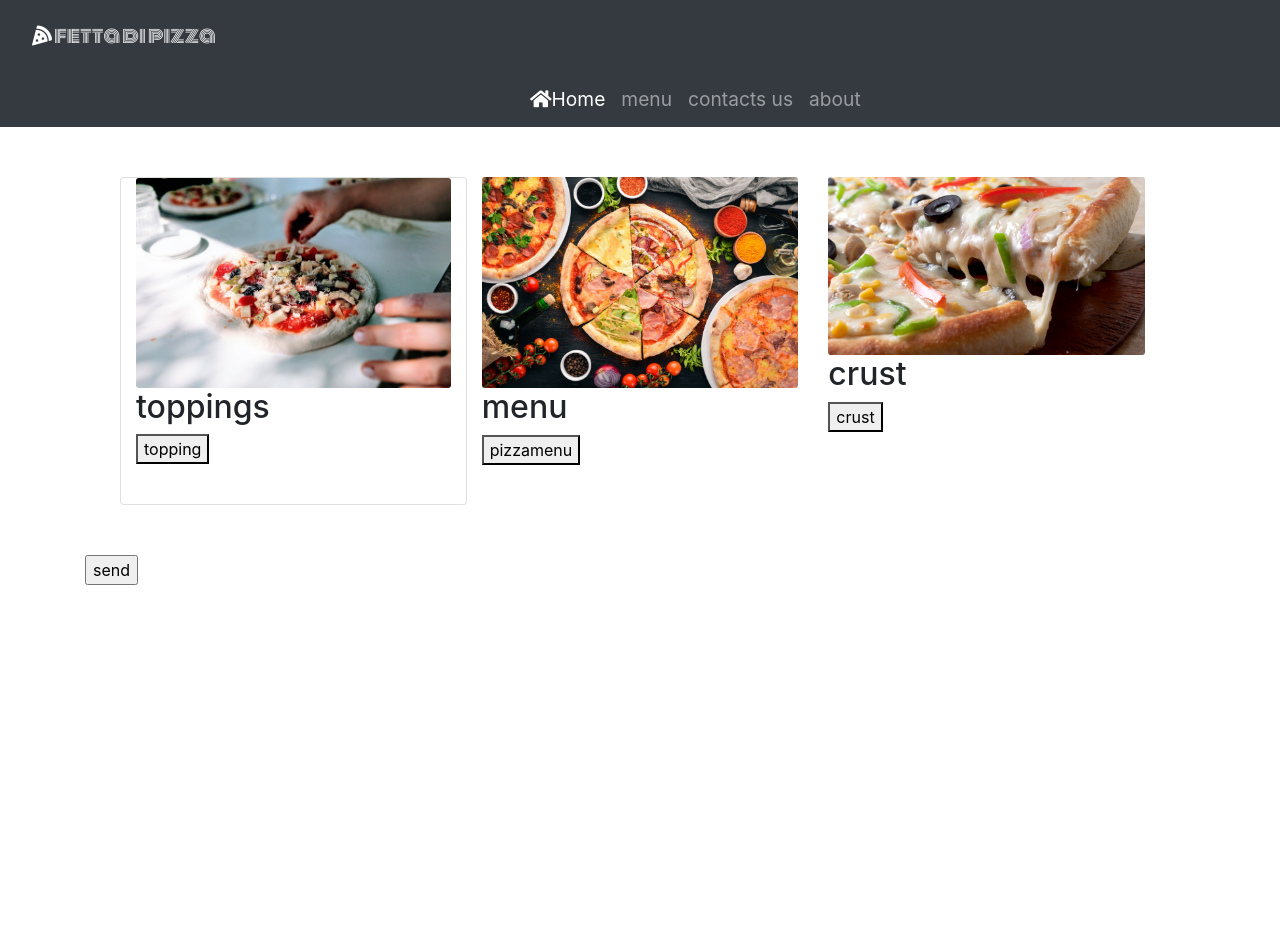
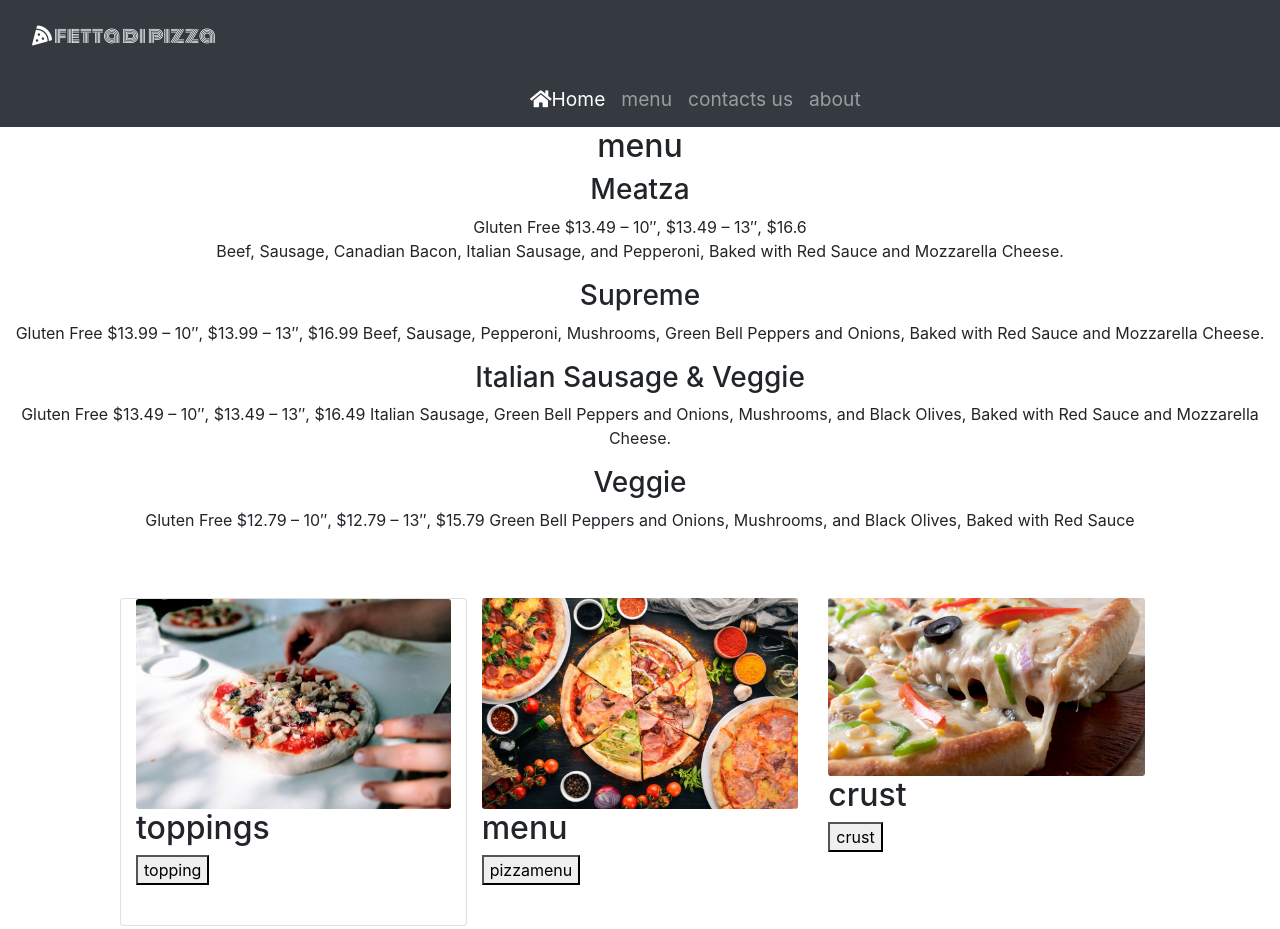
Before and after one commit to shack254/fetta-di-pizza, a plain HTML site: page index.html in a window 1280 px wide. Shown: the top 929 px of the page. Before the commit the page ends 800 px from the top, so only its background shows below. Drawn offline with Linux system fonts and the light colour scheme; files that its build step writes are made by us from their sources; files whose address does not match are found by name; a web font is replaced by a local one.

Commit message:
added menu

```diff
--- a/index.html
+++ b/index.html
@@ -41,6 +41,23 @@
             </ul>
         </div>
     </nav>
+    <div class="text-center">
+    <h2>menu</h2>
+    <h3>Meatza</h3>
+    <p>Gluten Free $13.49 – 10″, $13.49 – 13″, $16.6 <br>
+        Beef, Sausage, Canadian Bacon, Italian Sausage, and Pepperoni, Baked with Red Sauce and Mozzarella Cheese.</p>
+    <h3>Supreme</h3>
+    <p>Gluten Free $13.99 – 10″, $13.99 – 13″, $16.99
+        Beef, Sausage, Pepperoni, Mushrooms, Green Bell Peppers and Onions, Baked with Red Sauce and Mozzarella Cheese.
+    </p>
+    <h3>Italian Sausage & Veggie</h3>
+    <p>Gluten Free $13.49 – 10″, $13.49 – 13″, $16.49
+        Italian Sausage, Green Bell Peppers and Onions, Mushrooms, and Black Olives,
+        Baked with Red Sauce and Mozzarella Cheese.</p>
+    <h3>Veggie</h3>
+    <p>Gluten Free $12.79 – 10″, $12.79 – 13″, $15.79
+        Green Bell Peppers and Onions, Mushrooms, and Black Olives, Baked with Red Sauce</p>
+    </div>
     <div class="container">
         <div class="pizzamenu">
             <div class="row scroll-animations">
@@ -74,7 +91,7 @@
                             <p>medium ksh 500</p> <input type="checkbox" value="500" id="medium"> <br>
                             <p>large ksh 900</p> <input type="checkbox" value="900" id="large "> <br>
                             <p>extra large ksh 1200</p><input type="checkbox" value="1200" id="extralarge"> <br>
-                            <button type="submit" ></button>
+                            <button type="submit"></button>
                         </div>
                     </div>
                 </div>
@@ -99,7 +116,6 @@
         </div>
         <input type="submit" id="cost" value="send">
     </div>
-    </div>
 </body>
 
 </html>
```
